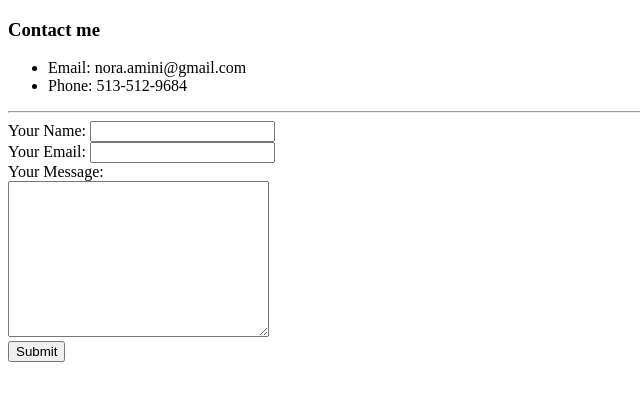
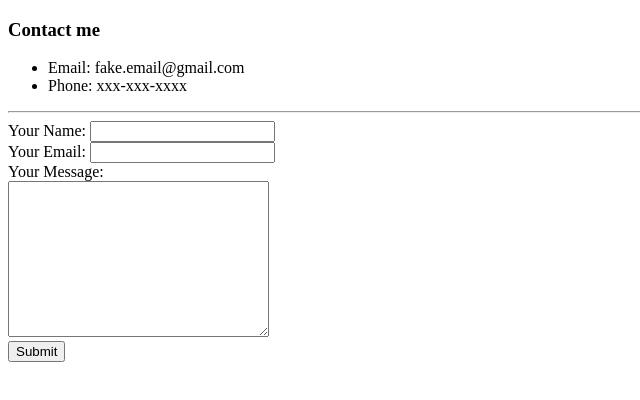
Before and after one commit to nouraamini/Personal-Website, a plain HTML site: page Contact Me.html in a window 1280 px wide. Shown: the full height of the page, 0-640 px from the left. Drawn offline with Linux system fonts and the light colour scheme.

Commit message:
Update Contact Me.html

```diff
--- a/Contact Me.html
+++ b/Contact Me.html
@@ -7,8 +7,8 @@
   <body>
     <h3>Contact me</h3>
     <ul>
-      <li>Email: nora.amini@gmail.com</li>
-      <li>Phone: 513-512-9684</li>
+      <li>Email: fake.email@gmail.com</li>
+      <li>Phone: xxx-xxx-xxxx</li>
     </ul>
     <hr>
     <form class="" action="index.html" method="post">
```
